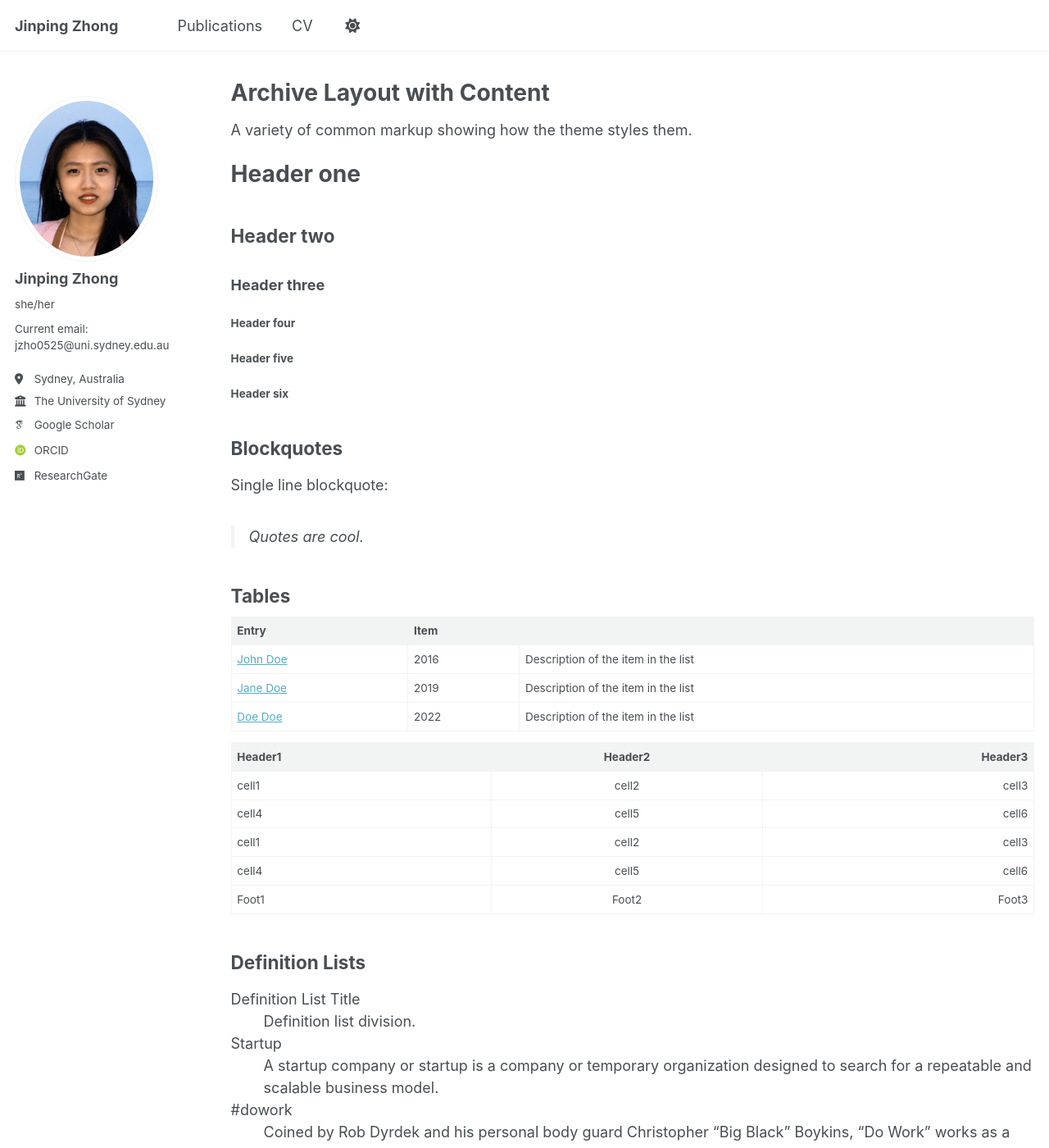
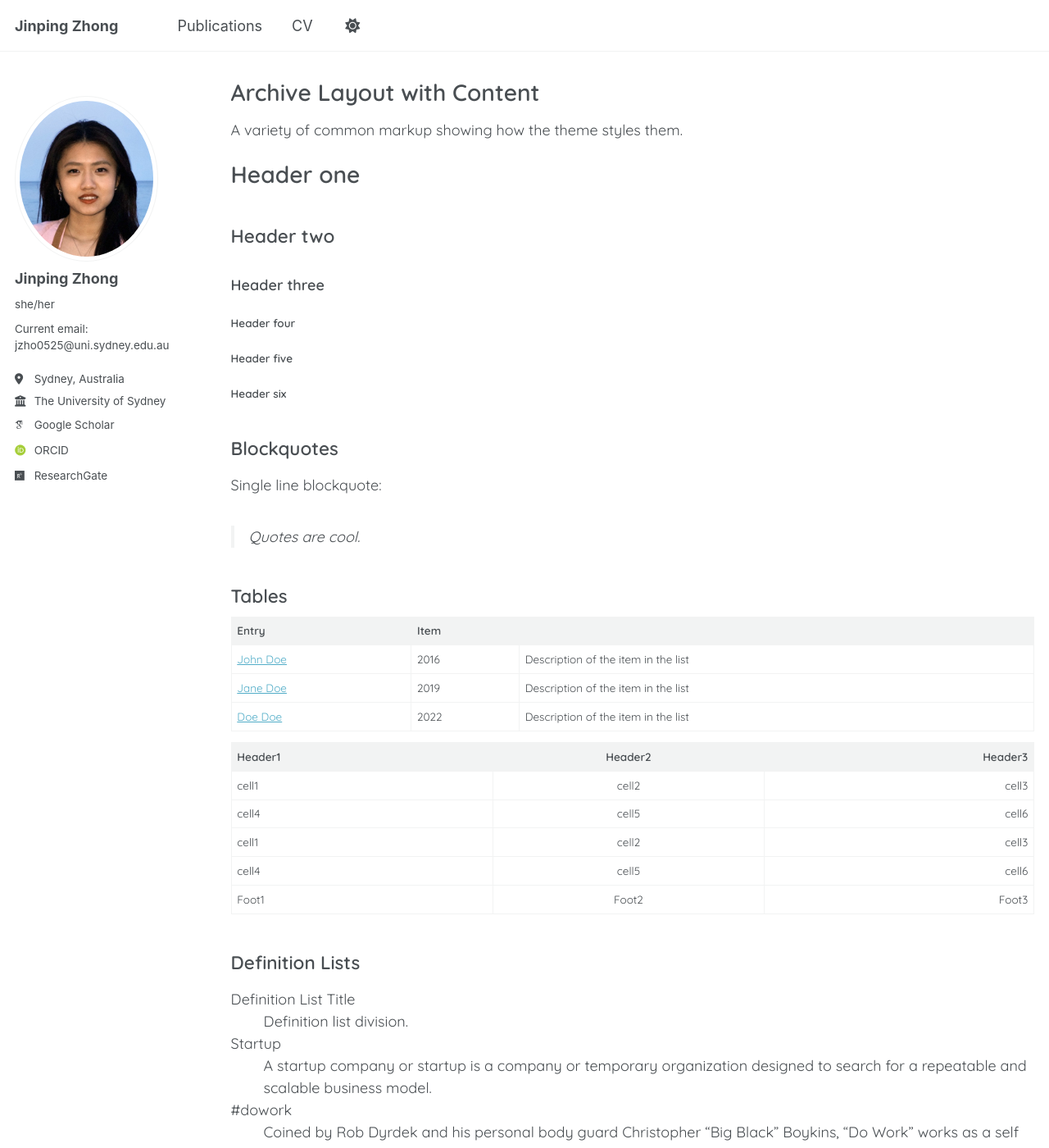
Before and after one commit to kimpink98/jp-zhong, a Jekyll site: the page built from _pages/archive-layout-with-content.md, in a window 1280 px wide and 1400 px high. Shown: the whole window at 82% size. Built offline with Jekyll 4.4.1, drawn with Linux system fonts in a browser that asks for light colours; some web fonts are replaced; a script that is not in the unit is left out.

Commit message:
Update _themes.scss

```diff
--- a/_sass/_themes.scss
+++ b/_sass/_themes.scss
@@ -39,9 +39,9 @@ $type-size-6                : 0.75em;   // ~12px
 $type-size-7                : 0.6875em; // ~11px
 $type-size-8                : 0.625em;  // ~10px
 
-$global-font-family         : 'Press Start 2P', $sans-serif;
-$header-font-family         : 'Press Start 2P', $sans-serif;
-$caption-font-family        : 'Press Start 2P', $serif;
+$global-font-family         : 'Quicksand', $sans-serif;
+$header-font-family         : 'Quicksand', $sans-serif;
+$caption-font-family        : 'Quicksand', $serif;
 
 /* ==========================================================================
    Breakpoints
```
